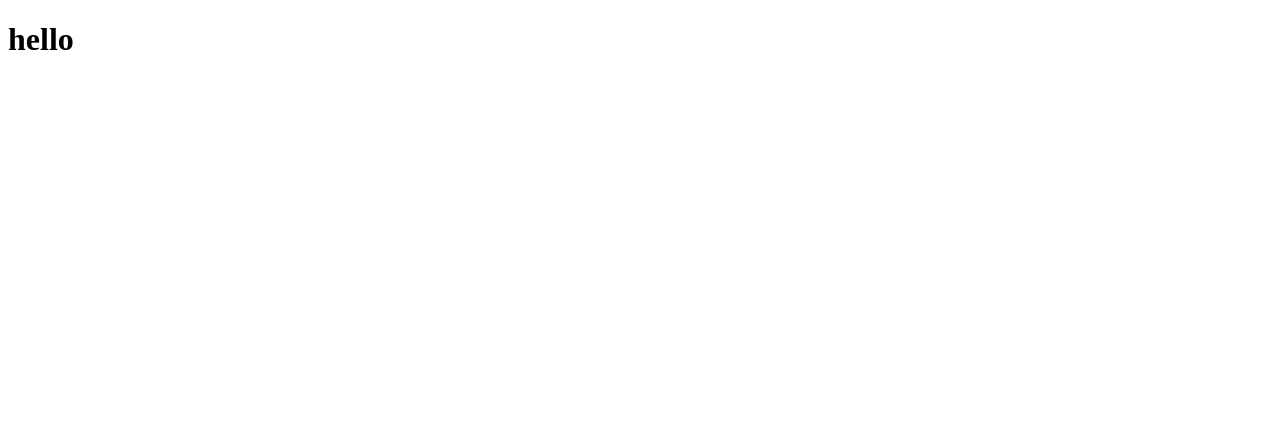
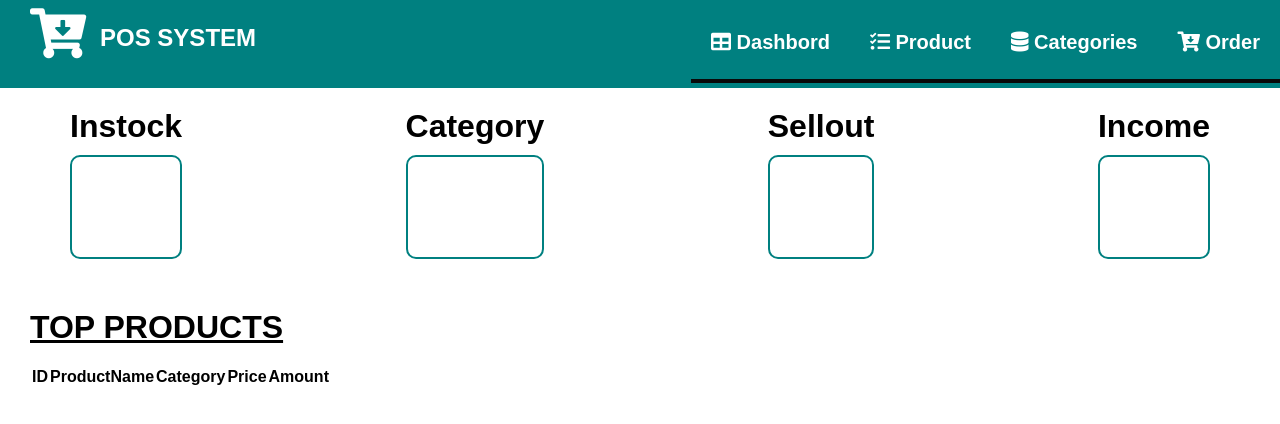
Before and after one commit to leysrengol/pos-system-c6, a plain HTML site: page index.html in a window 1280 px wide. Drawn offline with Linux system fonts and the light colour scheme.

Commit message:
index main code

```diff
--- a/CSS/main.css
+++ b/CSS/main.css
@@ -0,0 +1,47 @@
+
+#tableProduct {
+    margin-left: 30px;
+    height: auto;
+    overflow-y: scroll;
+}
+
+.td {
+    display: flex;
+    justify-content: space-evenly;
+}
+main {
+    height: 87vh;
+}
+
+.main-menu {
+    display: flex;
+    align-items: center;
+    background: teal;
+}
+.product-detail {
+    padding: 20px 70px;
+    display: flex;
+    justify-content: space-between;
+    width: 100%;
+    height: 30%;
+    text-align: center;
+}
+
+.product-detail ul {
+    border: 2px solid teal;
+    margin-top: 10px;
+    padding: 50px;
+    border-radius: 10px;
+}
+
+.top-products {
+    margin-top: 30px;
+    padding-left: 30px;
+}
+button {
+    width: calc(100% - 10px);
+    margin-bottom: 10px;
+    padding: 8px;
+    border: 1px solid #ddd;
+    border-radius: 4px;
+}
--- /dev/null
+++ b/CSS/nav.css
@@ -0,0 +1,72 @@
+/* styles.css */
+
+* {
+    margin: 0;
+    padding: 0;
+    box-sizing: border-box;
+    font-family: sans-serif;
+}
+
+nav {
+    display: flex;
+    justify-content: space-between;
+    background: teal;
+    color: white;
+    height: 11vh;
+}
+
+.nav-left {
+    width: 50%;
+    margin-left: 30px;
+}
+
+nav .nav-left i {
+    font-size: 50px;
+}
+
+nav .nav-left i,
+nav h1 {
+    position: absolute;
+    top: 0;
+    opacity: 1;
+    transition: left 1s ease-in-out;
+    border-radius: 5px;
+    cursor: pointer;
+}
+
+nav .nav-left i {
+    top: 1%;
+}
+
+nav .nav-left h1 {
+    top: 3%;
+    margin-left: 70px;
+}
+a{
+    text-decoration: none;
+    color: white;
+}
+.dashbord,
+.all-products,
+.categories,
+.order {
+    padding: 25px 20px;
+    font-weight: bold;
+    font-size: 20px;
+    border-bottom: 4px solid rgb(9, 9, 9);
+    cursor: pointer;
+}
+
+.dashbord:hover,
+.all-products:hover,
+.categories:hover,
+.order:hover {
+    background-color: black;
+    color: white;
+    cursor: pointer;
+}
+.main-menu {
+    display: flex;
+    align-items: center;
+    background: teal;
+}
--- a/index.html
+++ b/index.html
@@ -1,11 +1,81 @@
 <!DOCTYPE html>
 <html lang="en">
+
 <head>
     <meta charset="UTF-8">
     <meta name="viewport" content="width=device-width, initial-scale=1.0">
-    <title>Document</title>
+    <title>POS-SYSTEM</title>
+
+    <head>
+        <link rel="stylesheet" href="https://cdnjs.cloudflare.com/ajax/libs/font-awesome/5.15.4/css/all.min.css">
+    </head>
+    <link rel="stylesheet" href="./css/main.css">
+    <link rel="stylesheet" href="./css/nav.css">
+    <link rel="stylesheet" href="./css/table.css">
+    <script src="./js/main.js" defer></script>
 </head>
 <body>
-    <h1>hello</h1>
+    <nav>
+        <div class="nav-left">
+            <i class="fa fa-cart-arrow-down" aria-hidden="true"></i>
+            <h1>POS SYSTEM</h1>
+        </div>
+        <div class="main-menu">
+            <a href="#" class="dashbord">
+                <i class="fa fa-table" aria-hidden="true"></i>
+                <label>Dashbord</label>
+            </a>
+            <a href="./page/product.html" class="all-products">
+                <i class="fa fa-tasks" aria-hidden="true"></i>
+                <label>Product</label>
+            </a>
+            <a href="./page/category.html" class="categories">
+                <i class="fa fa-database" aria-hidden="true"></i>
+                <label>Categories</label>
+            </a>
+            <a href="./page/order.html" class="order">
+                <i class="fa fa-cart-arrow-down" aria-hidden="true"></i>
+                <label>Order</label>
+            </a>
+        </div>
+    </nav>
+    <main>
+        <div class="container">
+            <div class="product-detail">
+                <div class="instock">
+                    <h1>Instock</h1>
+                    <ul></ul>
+                </div>
+                <div class="category">
+                    <h1>Category</h1>
+                    <ul></ul>
+                </div>
+                <div class="Sellout">
+                    <h1>Sellout</h1>
+                    <ul></ul>
+                </div>
+                <div class="income">
+                    <h1>Income</h1>
+                    <ul></ul>
+                </div>
+            </div>
+            <div class="top-products">
+                <h1 style="text-decoration: underline;margin-bottom: 20px;">TOP PRODUCTS</h1>
+                <table id="myTable">
+                    <thead>
+                        <tr class="table-header">
+                            <th>ID</th>
+                            <th>ProductName</th>
+                            <th>Category</th>
+                            <th>Price</th>
+                            <th>Amount</th>
+                        </tr>
+                    </thead>
+                    <tbody></tbody>
+                </table>
+            </div>
+        </div>
+    </main>
 </body>
+
 </html>
```
Also changed, not shown: Page/order.html (added).
